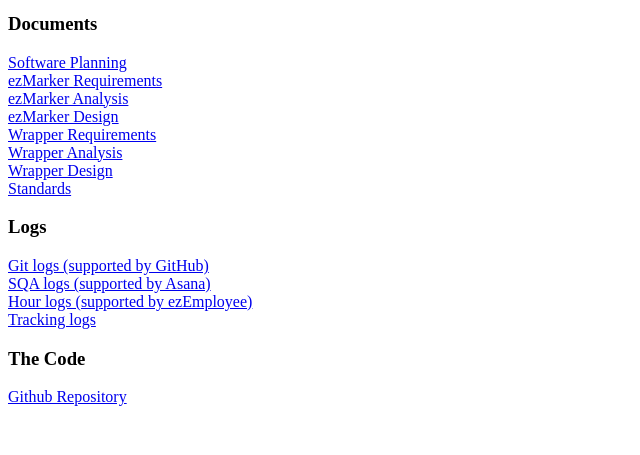
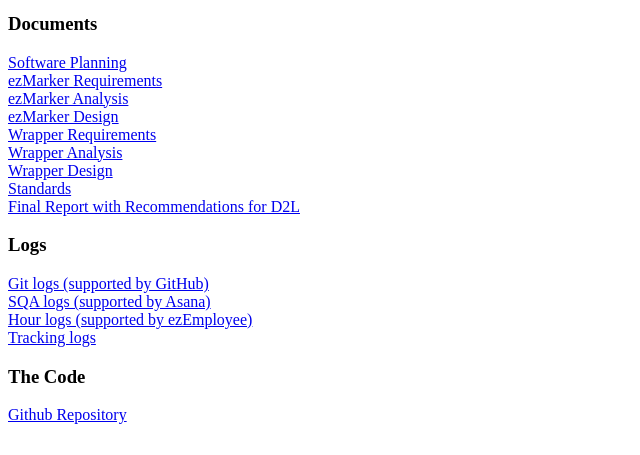
Before and after one commit to Sjohnston3700/CP317_MLS_Project, a PHP site: page /final_submission/final_submission.php in a window 1280 px wide. Shown: the part 149-604 px from the top of the page, without its empty margins (0-640 px from the left). Run offline with PHP 8.4, Linux system fonts and the light colour scheme.

Commit message:
Added link to report with recommendations for D2L

```diff
--- a/php/views/final_submission/final_submission.php
+++ b/php/views/final_submission/final_submission.php
@@ -13,6 +13,7 @@
 <a href="index.php?page=analysis_wrapper">Wrapper Analysis</a><br>
 <a href="index.php?page=design_wrapper">Wrapper Design</a><br>
 <a href="../../python/templates/standards">Standards</a><br>
+<a href="https://cocalc.com/share/0f65cb8b-6f11-42b9-87d4-2e2ec6e0bf63/final_report/CP317_Final_Report.pdf?viewer=share">Final Report with Recommendations for D2L</a><br>
 
 <h3>Logs</h3>
 <a href="logs/git">Git logs (supported by GitHub)</a><br>
```
